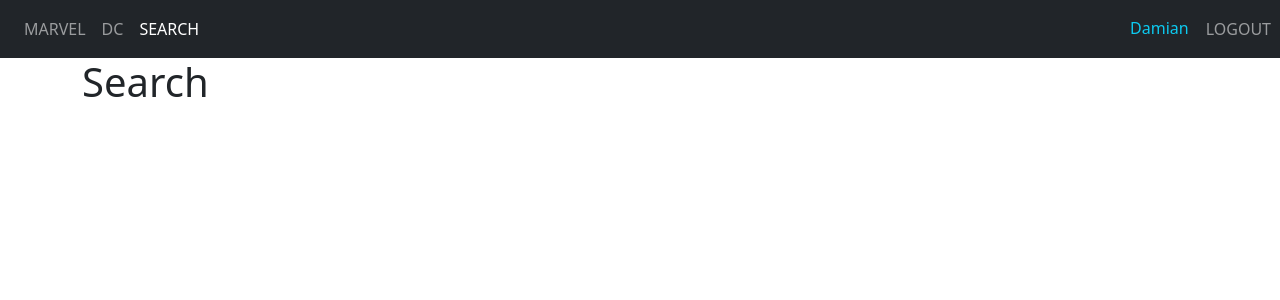
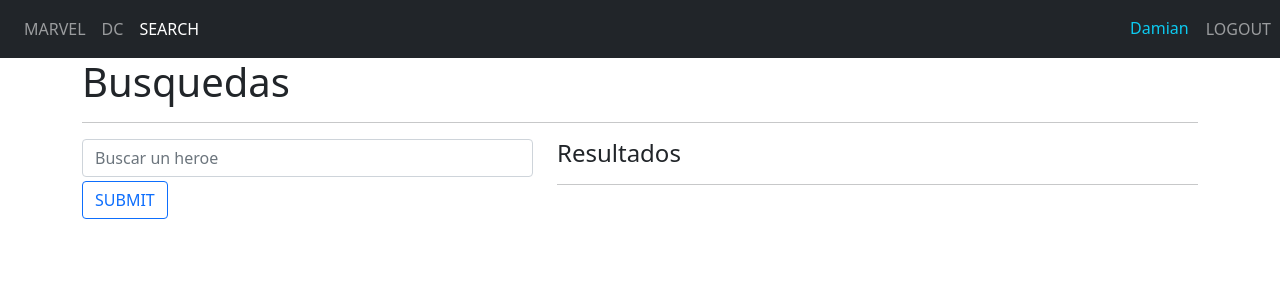
Before and after one commit to D-Perez85/heroes-app, a React (Create React App) app: page /search in a window 1280 px wide. Shown: the top 300 px of the page. Built offline with nearby package versions, Linux system fonts and the light colour scheme.

Commit message:
Hook Use Form + SearchScreen component

```diff
--- a/src/components/search/SearchScreen.jsx
+++ b/src/components/search/SearchScreen.jsx
@@ -1,10 +1,55 @@
-import React from 'react'
+import React from "react";
+import { useForm } from "../../hooks/useForm";
 
 const Search = () => {
+  const[formValues, handleChange, reset] = useForm({
+    searchText: '',
+  });
+  const {searchText} = formValues;
+
+  const handleSubmit = (e) =>{
+    console.log(searchText);
+    e.preventDefault();
+    reset();
+  }
+
   return (
-    <div>
-        <h1>Search</h1>
-    </div>
-  )
-}
+    <>
+      <h1>Busquedas</h1>
+      <hr />
+      <div className="row">
+        <div className="col-5">
+          <form onSubmit={handleSubmit}>
+            <input
+              type="text"
+              placeholder="Buscar un heroe"
+              className="form-control"
+              name="searchText"
+              value={searchText}
+              onChange={handleChange}
+              autoComplete="off"
+            />
+            <button type="submit" className="btn btn-outline-primary mt-1">
+              SUBMIT
+            </button>
+          </form>
+        </div>
+        <div className="col-7">
+          <h4>Resultados</h4>
+          <hr />
+
+          {/* {
+            (q === '') ? <div className='alert alert-info'>
+                Buscar un heroe
+            </div> : (heroFiltered.length === 0) && <div className='alert alert-danger'>No hay resultados para: {q}</div>
+          } */}
+
+          {/* {heroFiltered.map((value)=>{
+            return <HeroCard key={value.id} {...value}/>
+          })} */}
+        </div>
+      </div>
+    </>
+  );
+};
 export default Search;
--- /dev/null
+++ b/src/hooks/useForm.jsx
@@ -0,0 +1,18 @@
+import { useState } from "react";
+
+export const useForm = (initialState = {}) => {
+  const [values, setValues] = useState(initialState);
+
+  const reset = () => {
+    setValues(initialState);
+  };
+
+  const handleChange = ({ target }) => {
+    setValues({
+      ...values,
+      [target.name]: target.value,
+    });
+  };
+
+  return [values, handleChange, reset];
+};
```
